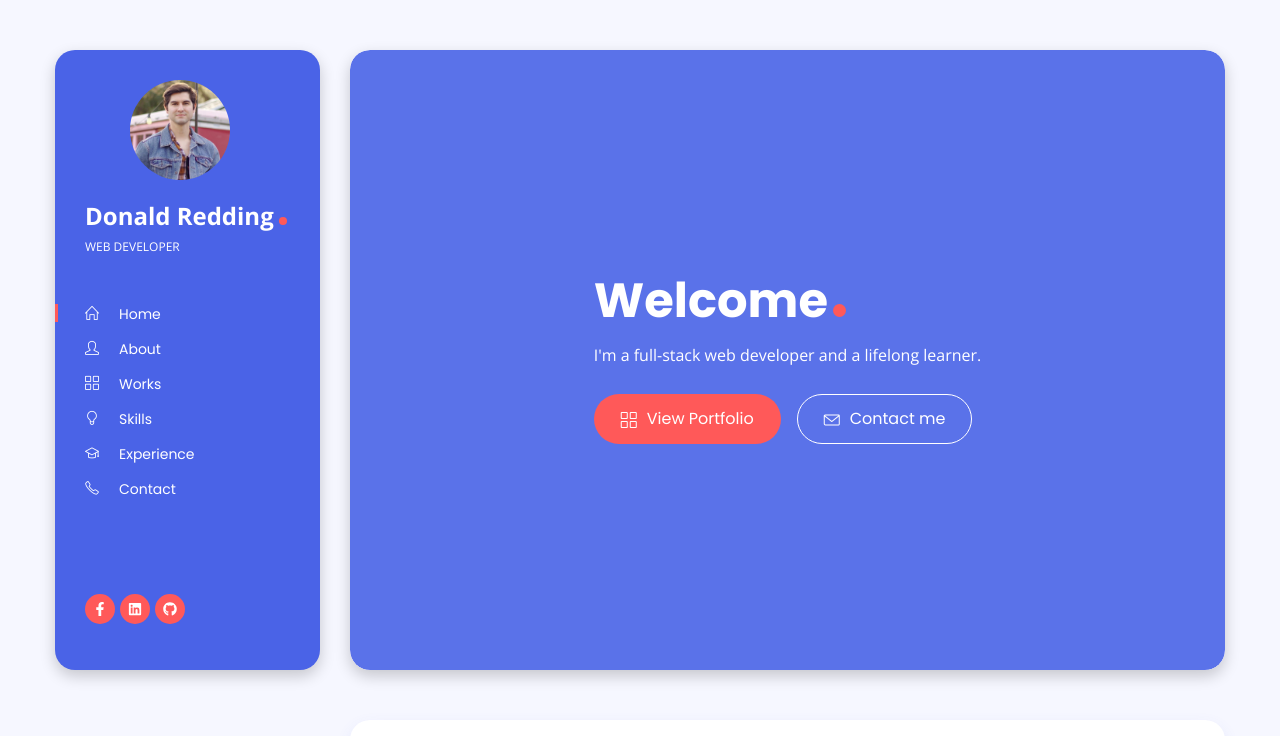
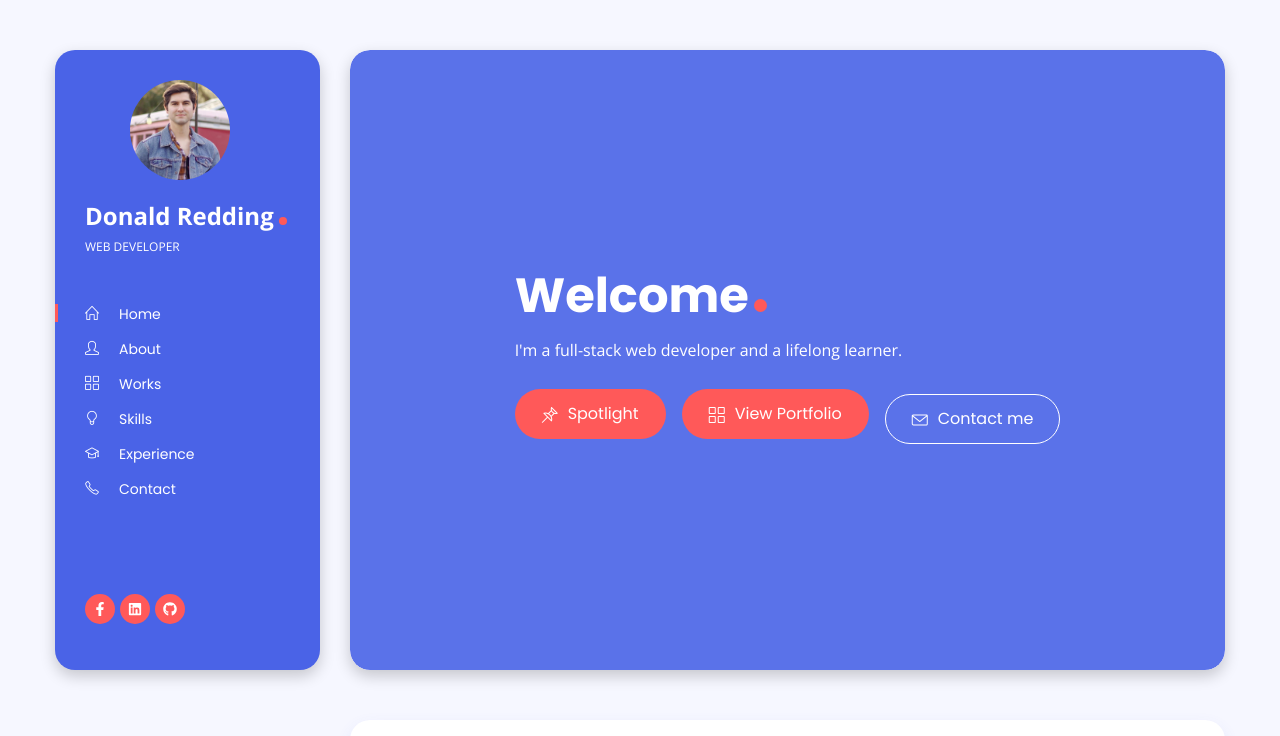
Before and after one commit to donald-p-redding/personal_website, a React (Create React App) app: page / in a window 1280 px wide. Shown: the top 736 px of the page. Built offline with nearby package versions, Linux system fonts and the light colour scheme.

Commit message:
added spotlight button to hero section

```diff
--- a/src/components/Sections/Herosection.jsx
+++ b/src/components/Sections/Herosection.jsx
@@ -18,6 +18,17 @@ function Herosection() {
           <span className="dot"></span>
         </h1>
         <p className="mb-4">{herosectionData.aboutMe}</p>
+        <ScrollLink
+          activeClass="active"
+          to="section-spotlight"
+          spy={true}
+          smooth={true}
+          duration={500}
+          offset={50}
+          className="btn btn-default btn-lg mr-3"
+        >
+          <i className="icon-pin"></i>Spotlight
+        </ScrollLink>
         <ScrollLink
           activeClass="active"
           to="section-portfolios"
--- a/src/pages/Homepage.jsx
+++ b/src/pages/Homepage.jsx
@@ -121,7 +121,7 @@ function Homepage() {
         </section>
       </Element>
 
-      <Element name="section-spotlights">
+      <Element name="section-spotlight">
         <section className="shadow-blue arroyo-gradient padding">
           <Arroyo />
        </section>
--- a/src/sass/buttons.scss
+++ b/src/sass/buttons.scss
@@ -29,6 +29,7 @@
 .btn-default {
   color: #fff;
   background: $colororange;
+  margin-bottom: 10px;
 
   &:not([href]):not([tabindex]) {
     color: #fff;
```
